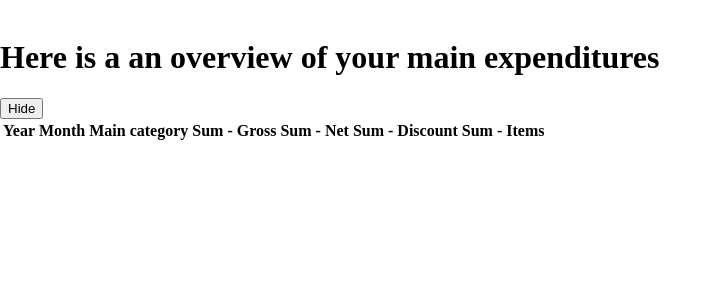
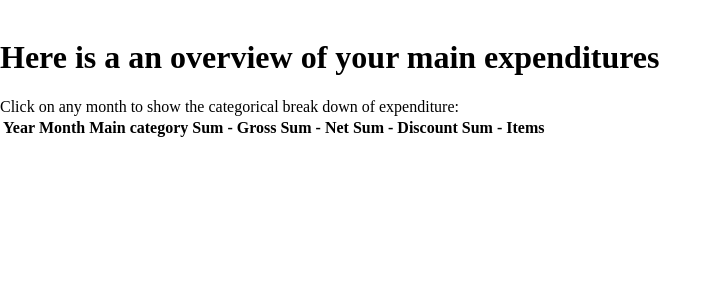
Before and after one commit to mikkelos/expense-analyzer, a Flask app: template templates/analytics.html in a window 1280 px wide. Shown: the part 50-350 px from the top of the page, without its empty margins (0-722 px from the left). Run offline with Flask 3, Linux system fonts and the light colour scheme; the template is opened without the code that fills it, so the values that code supplies are empty; some libraries are stand-ins or nearby versions.

Commit message:
Finalize monthly overview with show/hide and detailed views

```diff
--- a/templates/analytics.html
+++ b/templates/analytics.html
@@ -4,11 +4,18 @@
   <meta charset="UTF-8">
   <meta name="viewport" content="width=device-width, initial-scale=1">
   <title>Analytics page</title>
+  <script></script>
 
-  <script>
+</head>
 
-  </script>
-</head>
+<style>
+
+div.hideByDefault {
+  display: none;
+}
+
+</style>
+
 <body>
 
 {% include 'navigationBar.html' %}
@@ -18,11 +25,13 @@
 
 <h1>Here is a an overview of your main expenditures </h1>
 <div id="charts_overview">
+  Click on any month to show the categorical break down of expenditure:
   <div id="chart_spend_by_month"></div>
 
-  <div id="show_one_month">
+  <div id="show_one_month" class="hideByDefault test2ndclass">
+    <button onclick="hideElementById('show_one_month')"> Hide table </button>
+    <br>
     <div id="chart_spend_by_month_cat_details"></div>
-    <button> Hide </button>
   </div>
 
   <div id="chart_spend_by_month"></div>
@@ -70,13 +79,35 @@
   </script>
 
   <script>
-  // Load variables from backend
+  // Load data tables from backend
   var expenseByMonth = JSON.parse({{ expense_by_month|tojson }});
   var expenseByMonthDetails = JSON.parse({{ expenses_by_month_and_cat|tojson }});
 
   </script>
 
   <script type="text/javascript">
+
+  function hideElementById(elementId){
+    var x = document.getElementById(elementId);
+      x.style.display = "none";
+  }
+
+  function showElementById(elementId){
+    var x = document.getElementById(elementId);
+    x.style.display = "block";
+  }
+
+  </script>
+
+  <script type="text/javascript">
+
+    // Global variables
+    // Control display of drawMonthlyCatDetailsTable
+    var controlCategoryDetailsMonth = 4;
+
+    // Static lookup tables
+    var months_short = ['Jan', 'Feb', 'Mar', 'Apr', 'May','Jun', 'Jul', 'Aug', 'Sep','Oct', 'Nov', 'Dec'];
+
     // Load google charts
     google.charts.load('current', {'packages':['corechart', 'table']});
 
@@ -105,7 +136,8 @@
         legend: { position: "none" },
         vAxes: {
           0: {baseline: 0}
-        }
+        },
+        colors: ['#005f5f']
       };
 
       // Display the chart inside the <div> element
@@ -122,22 +154,20 @@
 
         for (var i = 0; i < selection.length; i++) {
           var item = selection[i];
-          if (item.row != null && item.column != null) {
-            var str = data.getFormattedValue(item.row, item.column);
-            message += '{row:' + item.row + ',column:' + item.column + '} = ' + str + '\n';
-          } else if (item.row != null) {
-            var str = data.getFormattedValue(item.row, 0);
-            message += '{row:' + item.row + ', column:none}; value (col 0) = ' + str + '\n';
-          } else if (item.column != null) {
-            var str = data.getFormattedValue(0, item.column);
-            message += '{row:none, column:' + item.column + '}; value (row 0) = ' + str + '\n';
-          }
+
+          var selectedMonth = expenseByMonth["trans_month_short"][item.row];
+          var selectedMonthNum = months_short.indexOf(selectedMonth) + 1;
+
+          console.log("User clicked on month_num: "+selectedMonthNum);
+          // Update global variable to control table detail selection:
+          controlCategoryDetailsMonth = selectedMonthNum;
+
+          // Redraw table and set property to visible / block
+          drawMonthlyCatDetailsTable();
+          showElementById("show_one_month");
         }
-
-        alert('A table row was selected! Selection: '+ message);
       }
     }
-
 
     // Draw the monthly category details chart and set the chart values
     function drawMonthlyCatDetailsTable() {
@@ -148,14 +178,35 @@
       data.addColumn('number', 'Change since last month [%]');
 
       // Add rows to table
-      var count = Object.keys(expenseByMonthDetails["main_cat"]).length;
+      var count = Object.keys(expenseByMonthDetails["cat_id"]).length;
       for (var i = 0; i < count; i++){
-        var main_cat = expenseByMonthDetails["main_cat"][i];
-        var cat_name = "Test name";
-        var spend = expenseByMonthDetails["price_net"][i];
-        var change = Math.round(expenseByMonthDetails["change_since_last_month"][i] * 100);
-        data.addRows([[main_cat, cat_name, spend, change]]);
+        var trans_month = expenseByMonthDetails["trans_month"][i];
+
+        // Only add if row is selected month
+        if (trans_month==controlCategoryDetailsMonth) {
+              var main_cat = expenseByMonthDetails["cat_id"][i];
+              var cat_name = expenseByMonthDetails["cat_name"][i];
+              var spend = expenseByMonthDetails["price_net"][i];
+              var change = expenseByMonthDetails["change_since_last_month"][i];
+              data.addRows([[main_cat, cat_name, spend, change]]);
+        }
+
       }
+
+      // Data formatters
+      // https://developers.google.com/chart/interactive/docs/reference#formatters
+      var formatter = new google.visualization.ArrowFormat();
+      var percentFormatter = new google.visualization.NumberFormat({
+        pattern: '#,### %'
+      });
+      var numberFormatter = new google.visualization.NumberFormat({
+        pattern: '# ###'
+      });
+
+      // Apply formatters
+      numberFormatter.format(data, 2);
+      formatter.format(data, 3);
+      percentFormatter.format(data, 3);
 
       var options = {
         title: "Spend per category for selected month",
@@ -165,7 +216,8 @@
         legend: { position: "none" },
         vAxes: {
           0: {baseline: 0}
-        }
+        },
+        allowHtml: true
       };
 
       // Display the chart inside the <div> element
```
